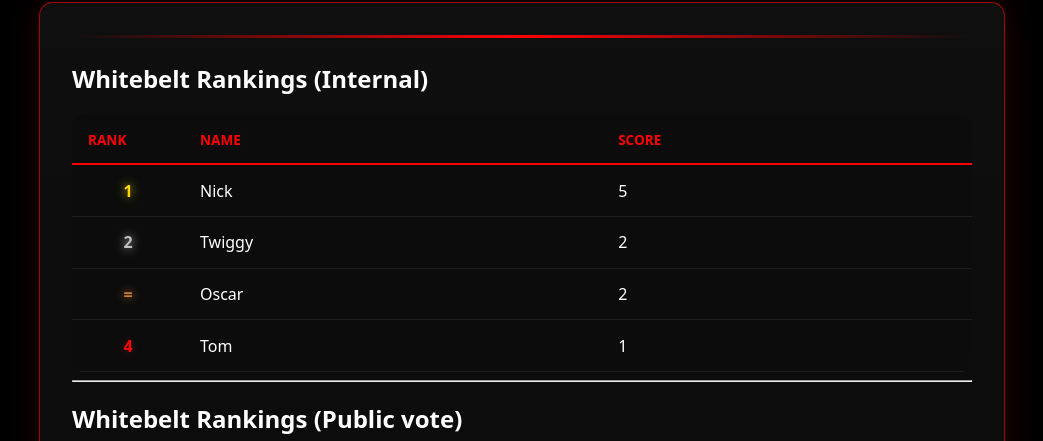
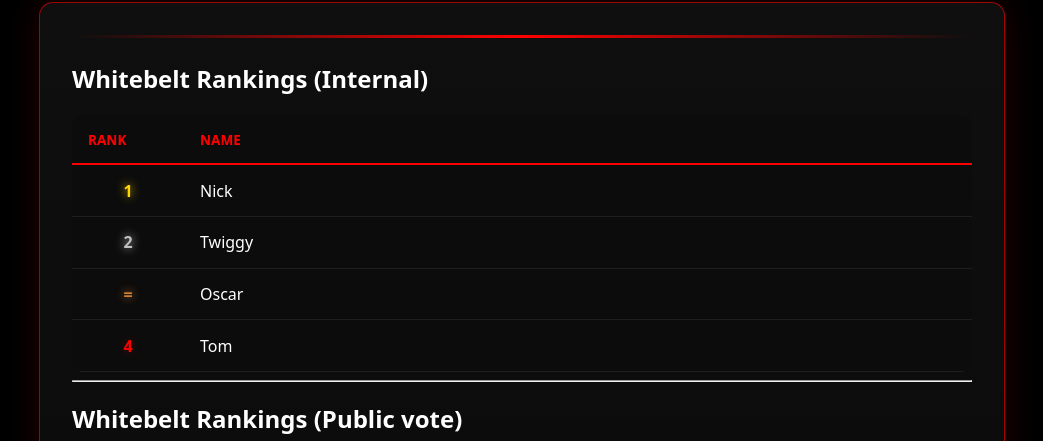
Before and after one commit to unofficalorigin/rankings, a Jekyll site: the page built from index.html, in a window 1280 px wide. Shown: the part 98-539 px from the top of the page, without its empty margins (118-1161 px from the left). Built offline with Jekyll 4.4.1, drawn with Linux system fonts in a browser that asks for light colours.

Commit message:
remove score

```diff
--- a/index.html
+++ b/index.html
@@ -10,7 +10,6 @@ title: Gym Rankings
     <tr>
       <th>Rank</th>
       <th>Name</th>
-      <th>Score</th>
     </tr>
   </thead>
 
@@ -39,7 +38,6 @@ title: Gym Rankings
         </td>
 
         <td>{{ member.name }}</td>
-        <td>{{ member.score }}</td>
       </tr>
 
       {% assign last_score = member.score %}
```
